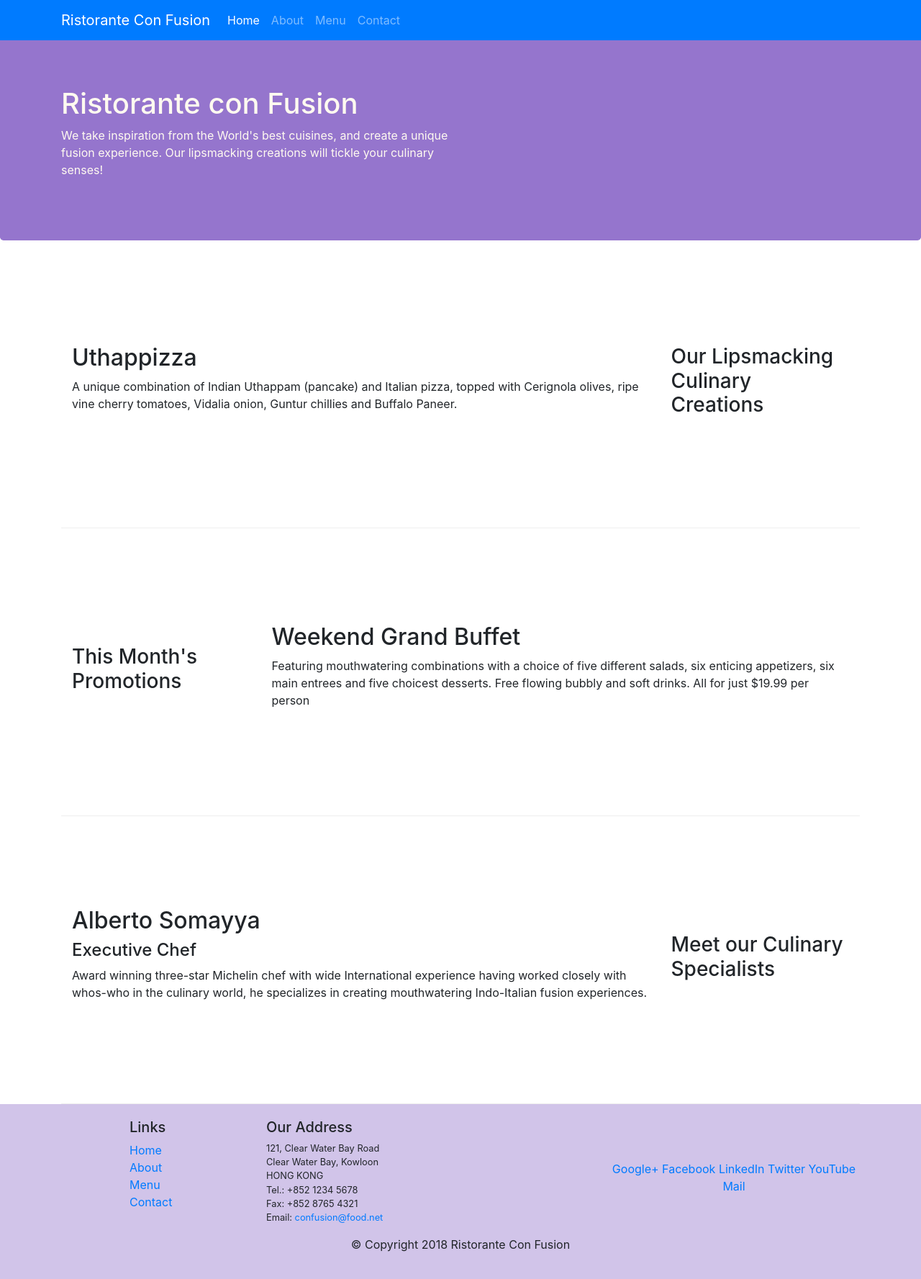
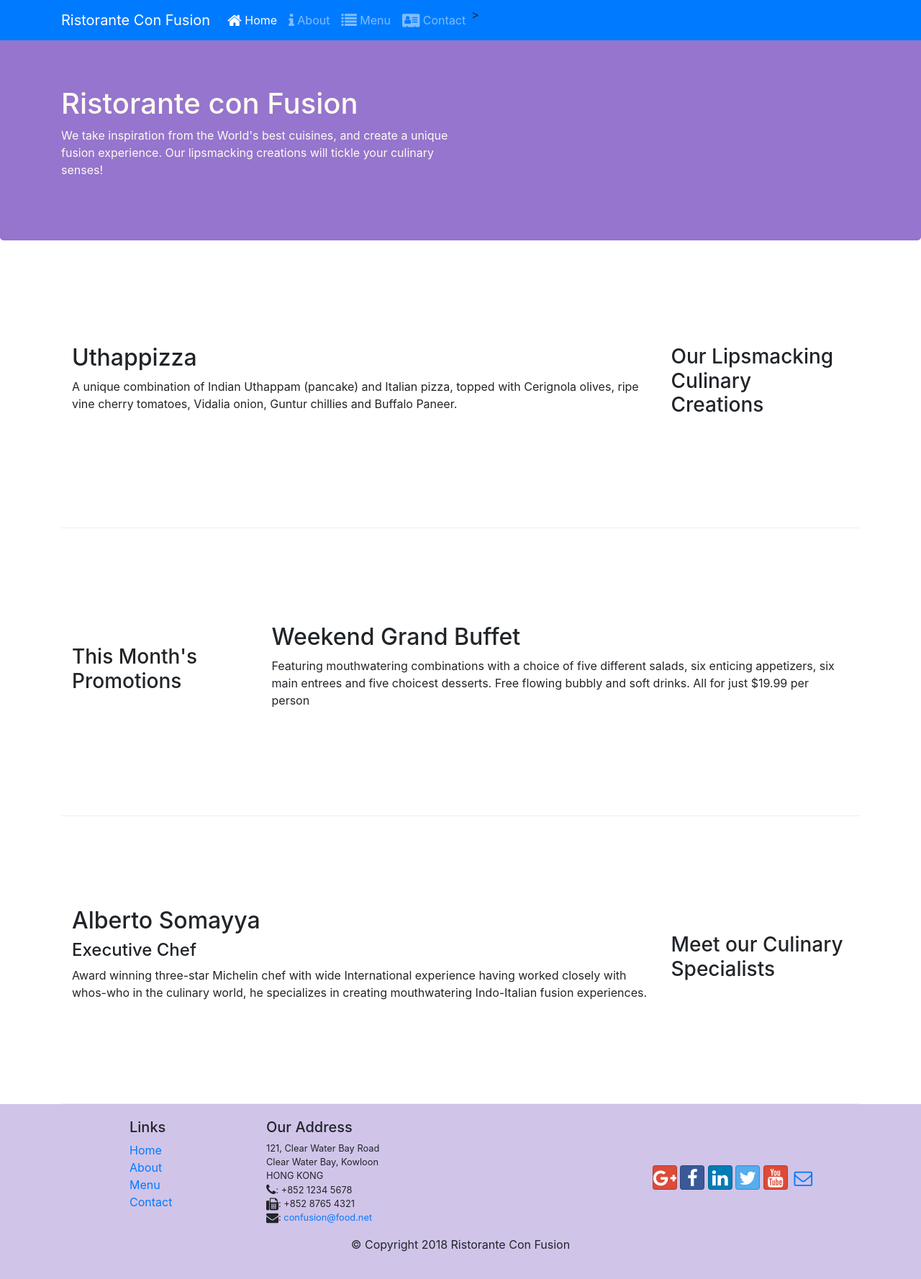
Before and after one commit to Goutham-Annem/Bootstrap4-UI-Development, a website: page index.html in a window 1280 px wide. Shown: the whole page at 72% size. Drawn offline with nearby package versions, Linux system fonts and the light colour scheme.

Commit message:
FontAwesome and Bootstrap Social

```diff
--- a/aboutus.html
+++ b/aboutus.html
@@ -11,6 +11,8 @@
 
     <!-- Bootstrap CSS -->
     <link rel="stylesheet" href="node_modules/bootstrap/dist/css/bootstrap.min.css">
+    <link rel="stylesheet" href="node_modules/font-awesome/css/font-awesome.min.css">
+    <link rel="stylesheet" href="node_modules/bootstrap-social/bootstrap-social.css">
     <link rel="stylesheet" href="/css/styles.css">
 
 <body>
@@ -23,10 +25,10 @@
            <div class="collapse navbar-collapse" id="Navbar">
              <ul class="navbar-nav mr-auto">
                 <ul class="navbar-nav mr-auto">
-                    <li class="nav-item"><a class="nav-link" href="./index.html">Home</a></li>
-                    <li class="nav-item active"><a class="nav-link" href="#">About</a></li>
-                    <li class="nav-item"><a class="nav-link" href="#">Menu</a></li>
-                    <li class="nav-item"><a class="nav-link" href="#">Contact</a></li>
+                  <li class="nav-item"><a class="nav-link" href="./index.html"><span class="fa fa-home fa-lg"></span> Home</a></li>
+                  <li class="nav-item active"><a class="nav-link" href="#"><span class="fa fa-info fa-lg"></span> About</a></li>
+                  <li class="nav-item"><a class="nav-link" href="#"><span class="fa fa-list fa-lg"></span> Menu</a></li>
+                  <li class="nav-item"><a class="nav-link" href="#"><span class="fa fa-address-card fa-lg"></span> Contact</a></li>
                 </ul>
               </ul>
             </div>
@@ -113,20 +115,22 @@
 		              121, Clear Water Bay Road<br>
 		              Clear Water Bay, Kowloon<br>
 		              HONG KONG<br>
-		              Tel.: +852 1234 5678<br>
-		              Fax: +852 8765 4321<br>
-		              Email: <a href="mailto:confusion@food.net">confusion@food.net</a>
+                  <i class="fa fa-phone fa-lg"></i>: +852 1234 5678<br>
+                  <i class="fa fa-fax fa-lg"></i>: +852 8765 4321<br>
+                  <i class="fa fa-envelope fa-lg"></i>:
+                  <a href="mailto:confusion@food.net">confusion@food.net</a>>
 		           </address>
                 </div>
                 <div class ="col-12 col-sm-4 align-self-center">
-                    <div class="text-center">
-                        <a href="http://google.com/+">Google+</a>
-                        <a href="http://www.facebook.com/profile.php?id=">Facebook</a>
-                        <a href="http://www.linkedin.com/in/">LinkedIn</a>
-                        <a href="http://twitter.com/">Twitter</a>
-                        <a href="http://youtube.com/">YouTube</a>
-                        <a href="mailto:">Mail</a>
-                    </div>
+                  <div class="text-center">
+                      <a class="btn btn-social-icon btn-google" href="http://google.com/+"><i class="fa fa-google-plus"></i></a>
+                      <a class="btn btn-social-icon btn-facebook" href="http://www.facebook.com/profile.php?id="><i class="fa fa-facebook"></i></a>
+                      <a class="btn btn-social-icon btn-linkedin" href="http://www.linkedin.com/in/"><i class="fa fa-linkedin"></i></a>
+                      <a class="btn btn-social-icon btn-twitter" href="http://twitter.com/"><i class="fa fa-twitter"></i></a>
+                      <a class="btn btn-social-icon btn-google" href="http://youtube.com/"><i class="fa fa-youtube"></i></a>
+                      <a class="btn btn-social-icon" href="mailto:"><i class="fa fa-envelope-o"></i></a>
+                  </div>
+
                 </div>
            </div>
            <div class="row justify-content-center">
--- a/index.html
+++ b/index.html
@@ -11,6 +11,8 @@
 
     <!-- Bootstrap CSS -->
     <link rel="stylesheet" href="node_modules/bootstrap/dist/css/bootstrap.min.css">
+    <link rel="stylesheet" href="node_modules/font-awesome/css/font-awesome.min.css">
+    <link rel="stylesheet" href="node_modules/bootstrap-social/bootstrap-social.css">
     <link rel="stylesheet" href="/css/styles.css">
 
 <body>
@@ -23,10 +25,10 @@
            <div class="collapse navbar-collapse" id="Navbar">
              <ul class="navbar-nav mr-auto">
                 <ul class="navbar-nav mr-auto">
-                    <li class="nav-item active"><a class="nav-link" href="#">Home</a></li>
-                    <li class="nav-item"><a class="nav-link" href="./aboutus.html">About</a></li>
-                    <li class="nav-item"><a class="nav-link" href="#">Menu</a></li>
-                    <li class="nav-item"><a class="nav-link" href="#">Contact</a></li>
+                    <li class="nav-item active"><a class="nav-link" href="#"><span class="fa fa-home fa-lg"></span> Home</a></li>
+                    <li class="nav-item"><a class="nav-link" href="./aboutus.html"><span class="fa fa-info fa-lg"></span> About</a></li>
+                    <li class="nav-item"><a class="nav-link" href="#"><span class="fa fa-list fa-lg"></span> Menu</a></li>
+                    <li class="nav-item"><a class="nav-link" href="#"><span class="fa fa-address-card fa-lg"></span> Contact</a></li>>
                 </ul>
               </ul>
             </div>
@@ -97,20 +99,22 @@
 		              121, Clear Water Bay Road<br>
 		              Clear Water Bay, Kowloon<br>
 		              HONG KONG<br>
-		              Tel.: +852 1234 5678<br>
-		              Fax: +852 8765 4321<br>
-		              Email: <a href="mailto:confusion@food.net">confusion@food.net</a>
+                  <i class="fa fa-phone fa-lg"></i>: +852 1234 5678<br>
+                  <i class="fa fa-fax fa-lg"></i>: +852 8765 4321<br>
+                  <i class="fa fa-envelope fa-lg"></i>:
+                  <a href="mailto:confusion@food.net">confusion@food.net</a>
 		           </address>
                 </div>
                 <div class ="col-12 col-sm-4 align-self-center">
-                    <div class="text-center">
-                        <a href="http://google.com/+">Google+</a>
-                        <a href="http://www.facebook.com/profile.php?id=">Facebook</a>
-                        <a href="http://www.linkedin.com/in/">LinkedIn</a>
-                        <a href="http://twitter.com/">Twitter</a>
-                        <a href="http://youtube.com/">YouTube</a>
-                        <a href="mailto:">Mail</a>
-                    </div>
+                  <div class="text-center">
+                      <a class="btn btn-social-icon btn-google" href="http://google.com/+"><i class="fa fa-google-plus"></i></a>
+                      <a class="btn btn-social-icon btn-facebook" href="http://www.facebook.com/profile.php?id="><i class="fa fa-facebook"></i></a>
+                      <a class="btn btn-social-icon btn-linkedin" href="http://www.linkedin.com/in/"><i class="fa fa-linkedin"></i></a>
+                      <a class="btn btn-social-icon btn-twitter" href="http://twitter.com/"><i class="fa fa-twitter"></i></a>
+                      <a class="btn btn-social-icon btn-google" href="http://youtube.com/"><i class="fa fa-youtube"></i></a>
+                      <a class="btn btn-social-icon" href="mailto:"><i class="fa fa-envelope-o"></i></a>
+                  </div>
+
                 </div>
            </div>
            <div class="row justify-content-center">
--- a/package.json
+++ b/package.json
@@ -15,6 +15,8 @@
   },
   "dependencies": {
     "bootstrap": "^4.0.0",
+    "bootstrap-social": "^5.1.1",
+    "font-awesome": "^4.7.0",
     "jquery": "^3.3.1",
     "popper.js": "^1.12.9"
   }
```
Also changed, not shown: 1 other file.
